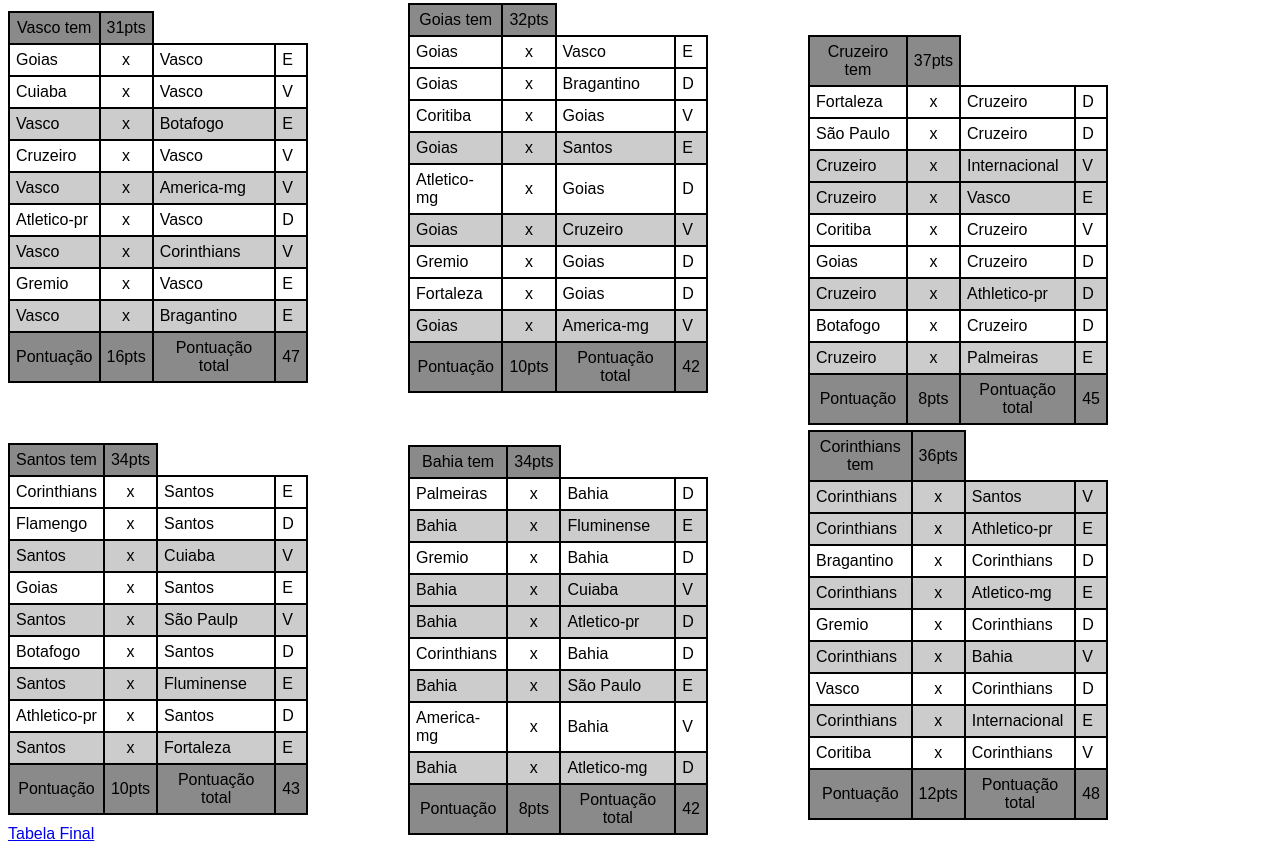
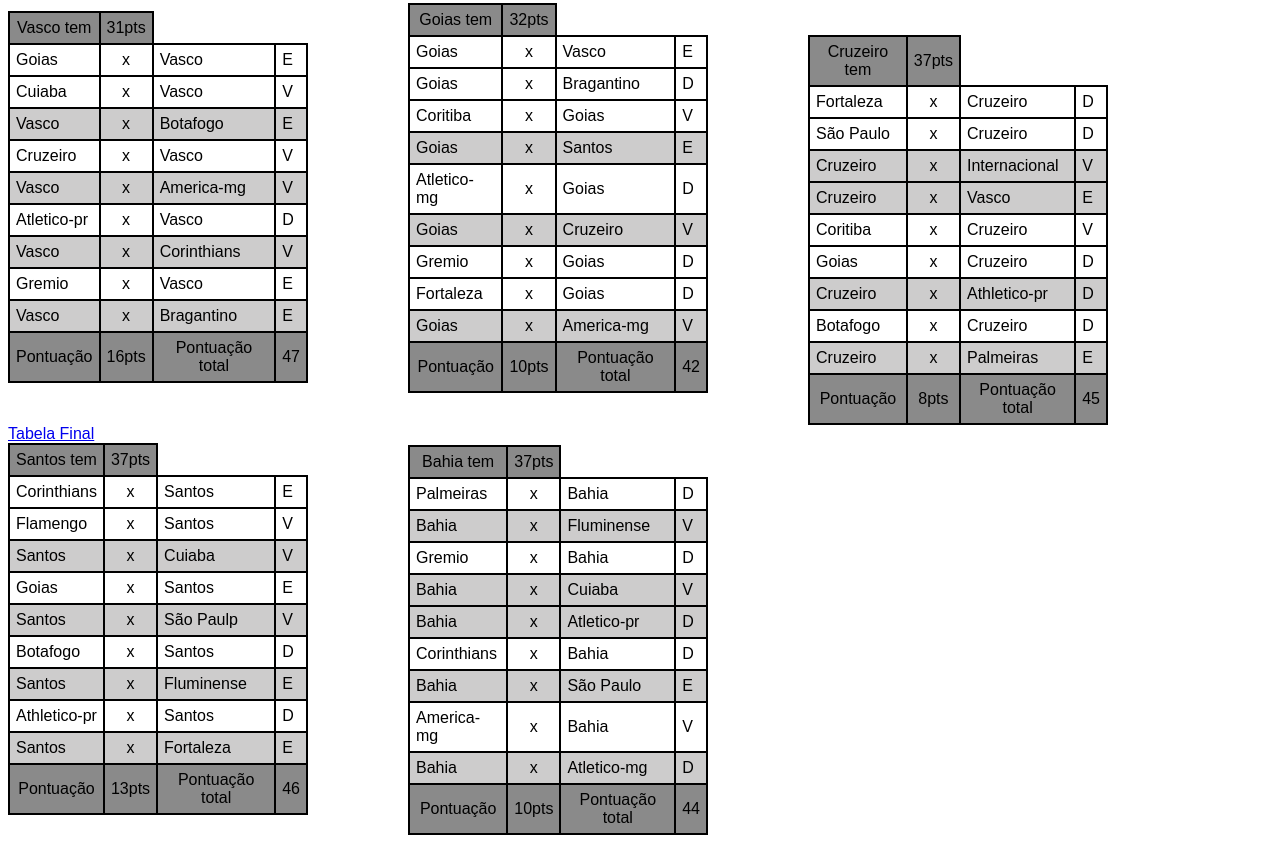
Before and after one commit to IgorReis2/html-css, a plain HTML site: page exercicios/ex024/tabela.html in a window 1280 px wide. Shown: the part 266-1117 px from the top of the page. Drawn offline with Linux system fonts and the light colour scheme.

Commit message:
tudo ou nada

```diff
--- a/exercicios/ex024/tabela.html
+++ b/exercicios/ex024/tabela.html
@@ -60,11 +60,6 @@
             padding: 0px;
         }
 
-
-        table.baixodireitaa {
-            margin: 5px 800px;
-            padding: 0px;
-        }
 
     </style>
 </head>
@@ -240,7 +235,7 @@
     <table class="baixoo">
         <tr>
             <td class="vasco">Santos tem</td>
-            <td class="vasco">34pts</td>
+            <td class="vasco">37pts</td>
         </tr>
         <tr>
             <td>Corinthians</td>
@@ -252,7 +247,7 @@
             <td>Flamengo</td>
             <td id="x">x</td>
             <td>Santos</td>
-            <td>D</td>
+            <td>V</td>
         </tr>
         <tr  class="casa">
             <td>Santos</td>
@@ -298,9 +293,9 @@
         </tr>
         <tr class="total">
             <td>Pontuação</td>
-            <td>10pts</td>
+            <td>13pts</td>
             <td>Pontuação total</td>
-            <td>43</td>
+            <td>46</td>
         </tr>
     </table>
 
@@ -308,7 +303,7 @@
     <table class="esquerda">
         <tr>
             <td class="vasco">Bahia tem</td>
-            <td class="vasco">34pts</td>
+            <td class="vasco">37pts</td>
         </tr>
         <tr>
             <td>Palmeiras</td>
@@ -320,7 +315,7 @@
             <td>Bahia</td>
             <td id="x">x</td>
             <td>Fluminense</td>
-            <td>E</td>
+            <td>V</td>
         </tr>
         <tr>
             <td>Gremio</td>
@@ -366,9 +361,9 @@
         </tr>
         <tr class="total">
             <td>Pontuação</td>
-            <td>8pts</td>
+            <td>10pts</td>
             <td>Pontuação total</td>
-            <td>42</td>
+            <td>44</td>
         </tr>
     </table>
 
@@ -439,74 +434,6 @@
         </tr>
 
     </table>
-
-    <table class="baixodireitaa">
-        <tr>
-            <td class="vasco">Corinthians tem</td>
-            <td class="vasco">36pts</td>
-        </tr>
-        <tr class="casa">
-            <td>Corinthians</td>
-            <td id="x">x</td>
-            <td>Santos</td>
-            <td>V</td>
-        </tr>
-        <tr  class="casa">
-            <td>Corinthians</td>
-            <td id="x">x</td>
-            <td>Athletico-pr</td>
-            <td>E</td>
-        </tr>
-        <tr>
-            <td>Bragantino</td>
-            <td id="x">x</td>
-            <td>Corinthians</td>
-            <td>D</td>
-        </tr>
-        <tr class="casa">
-            <td>Corinthians</td>
-            <td id="x">x</td>
-            <td>Atletico-mg</td>
-            <td>E</td>
-        </tr>
-        <tr>
-            <td>Gremio</td>
-            <td id="x">x</td>
-            <td>Corinthians</td>
-            <td>D</td>
-        </tr>
-        <tr  class="casa">
-            <td>Corinthians</td>
-            <td id="x">x</td>
-            <td>Bahia</td>
-            <td>V</td>
-        </tr>
-        <tr>
-            <td>Vasco</td>
-            <td id="x">x</td>
-            <td>Corinthians</td>
-            <td>D</td>
-        </tr>
-        <tr  class="casa">
-            <td>Corinthians</td>
-            <td id="x">x</td>
-            <td>Internacional</td>
-            <td>E</td>
-        </tr>
-        <tr>
-            <td>Coritiba</td>
-            <td id="x">x</td>
-            <td>Corinthians</td>
-            <td>V</td>
-        </tr>
-        <tr class="total">
-            <td>Pontuação</td>
-            <td>12pts</td>
-            <td>Pontuação total</td>
-            <td>48</td>
-        </tr>
-
-    </table>
     <footer><a href="tabelafinal.html" target="_blank">Tabela Final</a></footer>
 </body>
 </html>
```
